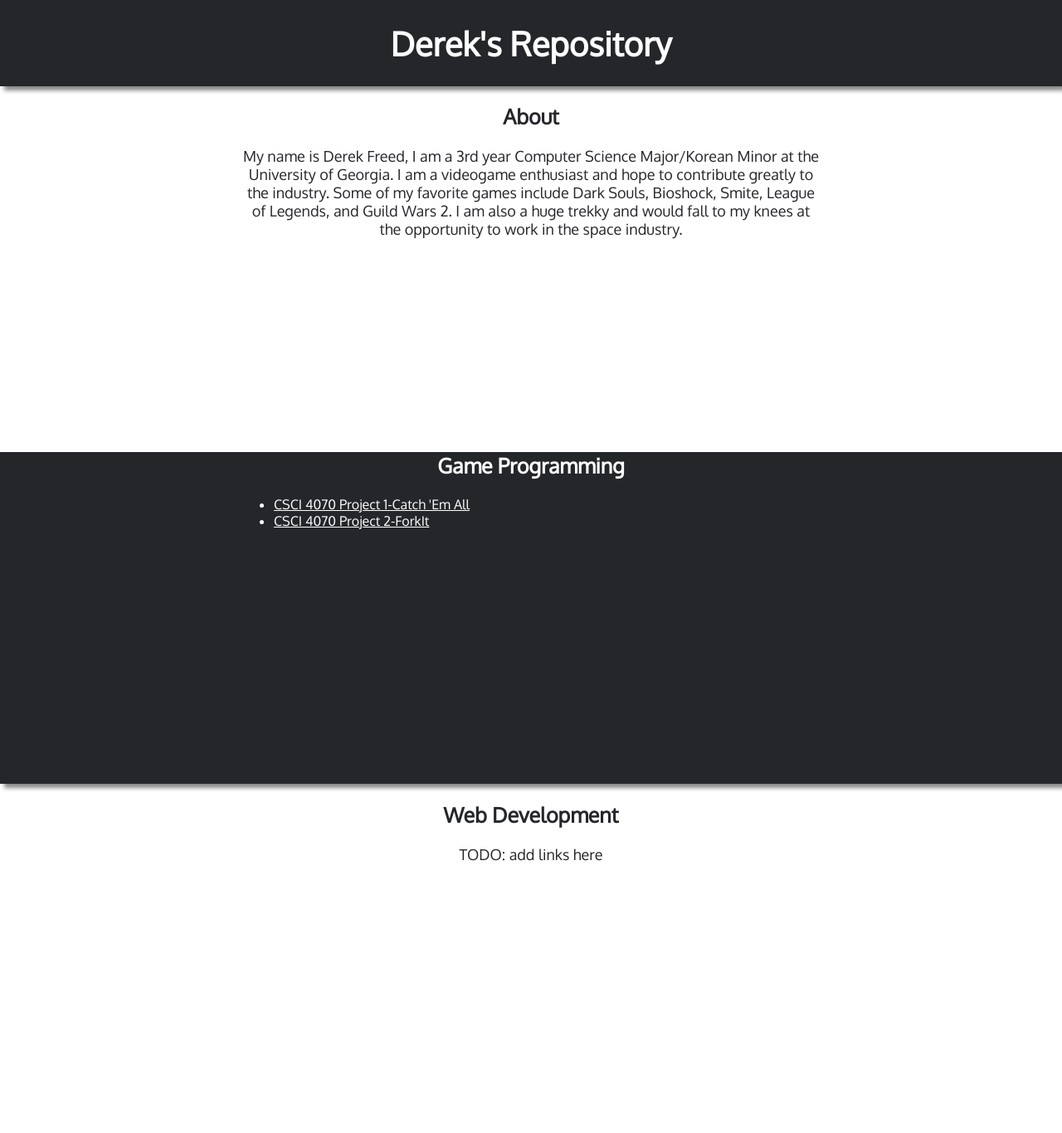
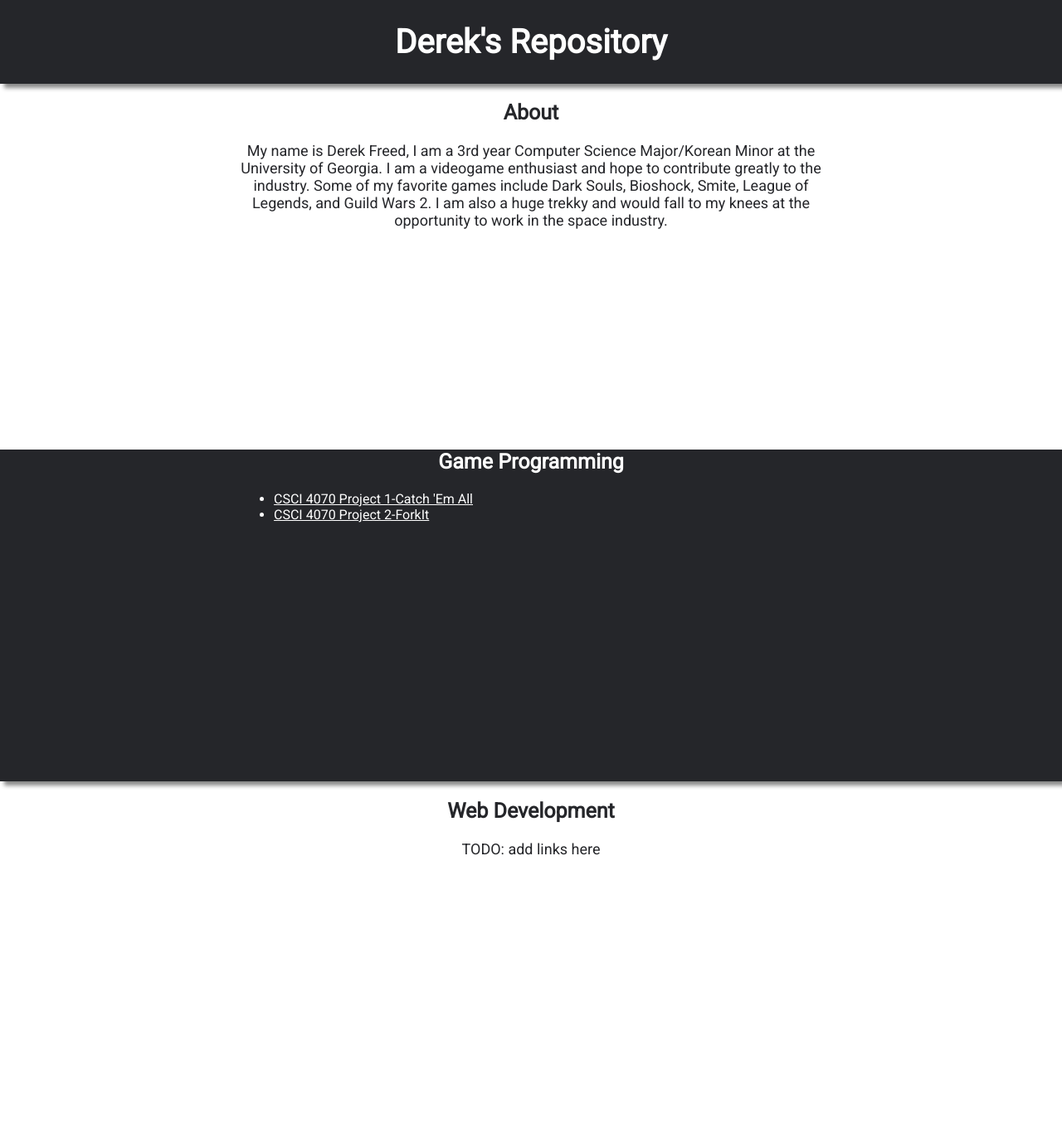
Before and after one commit to derekfreed/derekfreed.github.io, a PHP site: page / in a window 1280 px wide. Shown: the whole page at 83% size. After the commit the page ends 1031 px from the top, so only its background shows below. Run offline with PHP 8.4, Linux system fonts and the light colour scheme.

Commit message:
website changes

```diff
--- a/Derek.css
+++ b/Derek.css
@@ -2,7 +2,7 @@ body{
 	background-color: #ffffff;
 	margin: 0;
 	margin-top: 0;
-	font-family: 'Oxygen';
+	font-family: 'Roboto';
 
 }
 h1,h2,p {
--- a/index.html
+++ b/index.html
@@ -1,6 +1,7 @@
 <!DOCTYPE html>
 <head>
 	<link href='http://fonts.googleapis.com/css?family=Oxygen' rel='stylesheet' type='text/css'>
+	<link href='http://fonts.googleapis.com/css?family=Roboto:400,100' rel='stylesheet' type='text/css'>
 	<link rel="stylesheet" type="text/css" href="Derek.css">
 </head>
 <html>
```
